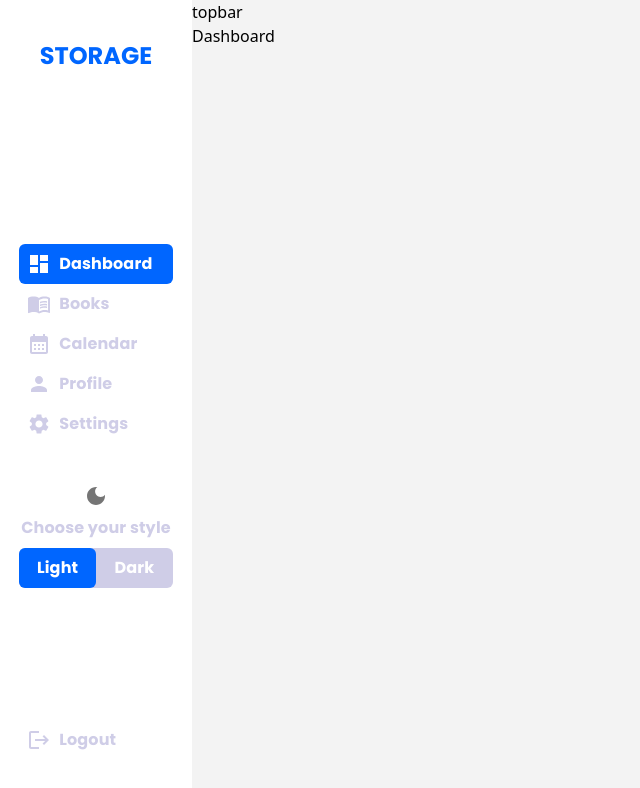
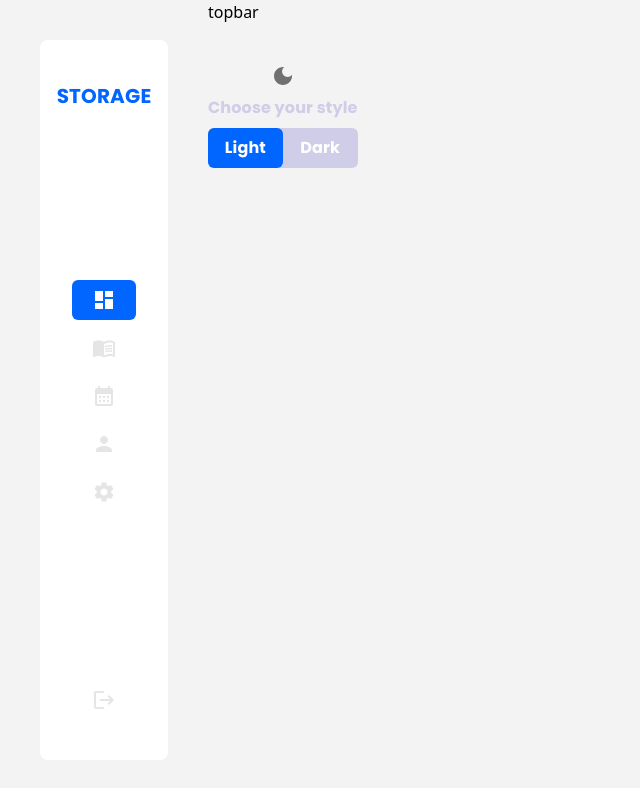
Before and after one commit to mattiaTuri/Storage, a React (Create React App) app: page / in a window 1280 px wide. Shown: the top 788 px of the page, without its empty margins (0-640 px from the left). Built offline with nearby package versions, Linux system fonts and the light colour scheme.

Commit message:
new sidebar layout

```diff
--- a/src/App.tsx
+++ b/src/App.tsx
@@ -4,7 +4,7 @@ import Topbar from "./components/core/topbar/Topbar";
 
 function App() {
   return (
-    <div className="flex">
+    <div className="h-screen flex bg-[#F3F3F3] dark:bg-[#0a0903]">
       <Sidebar />
       <div>
         <Topbar />
--- a/src/components/core/sidebar/Sidebar.tsx
+++ b/src/components/core/sidebar/Sidebar.tsx
@@ -15,24 +15,20 @@ import SliderTheme from "./SliderTheme";
 function Sidebar() {
   useEffect(() => {
     let sectionActive: string = window.location.pathname.replace("/", "");
-
     if (sectionActive === "") sectionActive = "dashboard";
-
     ChangeMenu(sectionActive);
   }, []);
 
   return (
-    <Box className="h-screen w-48 bg-white dark:bg-black flex justify-center">
-      <Box className="h-full flex flex-col items-center justify-between w-[80%]">
+    <Box className="h-[90%] bg-white dark:bg-[#252627] flex flex-col justify-between items-center w-32 rounded-lg m-10">
       <Box className="relative top-10">
-          <Typography variant="h5" component="h1" color="#0066ff">
+        <Typography variant="h6" component="h1" color="#0066ff">
           STORAGE
         </Typography>
       </Box>
-        <Box id="actionsMenu" className="w-full">
       <Box
-            id="sectionsMenu"
-            className="flex flex-col relative text-[#cfcde7]"
+        id="actionsMenu"
+        className="relative flex flex-col items-center gap-2 w-[50%] text-[#e5e5e5]"
       >
         <SidebarLink id="dashboard" title="Dashboard" href="/">
           <DashboardIcon />
@@ -51,22 +47,16 @@ function Sidebar() {
         </SidebarLink>
         <Box
           id="sliderSections"
-              className="absolute h-10 w-full bg-[#0066ff] rounded-md duration-300"
+          className="absolute top-0 h-10 w-full bg-[#0066ff] rounded-md duration-300"
         ></Box>
       </Box>
-          <SliderTheme />
-        </Box>
-        <Box className="relative bottom-10 w-full text-[#cfcde7]">
+      <Box className="relative bottom-10 w-[50%]" color="#e5e5e5">
         <Link
           to="/"
-            className="flex items-center gap-2 h-10 pl-2 hover:text-[#0066ff] duration-300"
+          className="flex justify-center items-center h-10 hover:text-[#0066ff] dark:hover:text-white duration-300"
         >
           <LogoutIcon />
-            <Typography variant="body1" component="span">
-              Logout
-            </Typography>
         </Link>
-        </Box>
       </Box>
     </Box>
   );
--- a/src/components/core/sidebar/SidebarLink.tsx
+++ b/src/components/core/sidebar/SidebarLink.tsx
@@ -15,15 +15,15 @@ function SidebarLink({ id, title, href, children }: SidebarLinkProps) {
     <Link
       id={id}
       to={href}
-      className="flex items-center gap-2 h-10 z-10 pl-2 duration-300"
+      className="h-10 w-full flex items-center justify-center z-10 duration-300"
       onClick={() => ChangeMenu(id)}
       onMouseEnter={() => ShowHoverLink(id)}
       onMouseLeave={() => HideHoverLink(id)}
     >
       {children}
-      <Typography variant="body1" component="span">
+      {/* <Typography variant="body1" component="span">
         {title}
-      </Typography>
+      </Typography> */}
     </Link>
   );
 }
--- a/src/components/core/sidebar/sidebarFunctions.ts
+++ b/src/components/core/sidebar/sidebarFunctions.ts
@@ -1,8 +1,8 @@
 
 export const ChangeMenu = (selected_link:string) => {
 
-    document.querySelectorAll("#sectionsMenu a").forEach((elem:any) => {
-        elem.style.color = "#cfcde7"
+    document.querySelectorAll("#actionsMenu a").forEach((elem:any) => {
+        elem.style.color = "#e5e5e5"
         elem.classList.remove("active")
     })
 
@@ -24,7 +24,7 @@ export const ShowHoverLink = (selected_link:string) => {
 export const HideHoverLink = (selected_link:string) => {
     const active_link: HTMLElement = document.getElementById(selected_link)!;
     if(!active_link.classList.contains("active")){
-        active_link.style.color = "#cfcde7";
+        active_link.style.color = "#e5e5e5";
     }
 }
 
--- a/src/components/core/topbar/Topbar.tsx
+++ b/src/components/core/topbar/Topbar.tsx
@@ -1,5 +1,11 @@
-function Topbar(){
-    return <div>topbar</div>
+import SliderTheme from "../sidebar/SliderTheme";
+
+function Topbar() {
+  return (
+    <div>
+      topbar <SliderTheme />
+    </div>
+  );
 }
 
-export default Topbar
+export default Topbar;
--- a/src/styles/global.css
+++ b/src/styles/global.css
@@ -18,10 +18,6 @@
   box-sizing: border-box;
 }
 
-body{
-  background-color: #F3F3F3;
-}
-
 h1, span{
   font-family: "Poppins-Bold" !important;
 }
```
Lines whose indentation alone changed are shown as unchanged.
